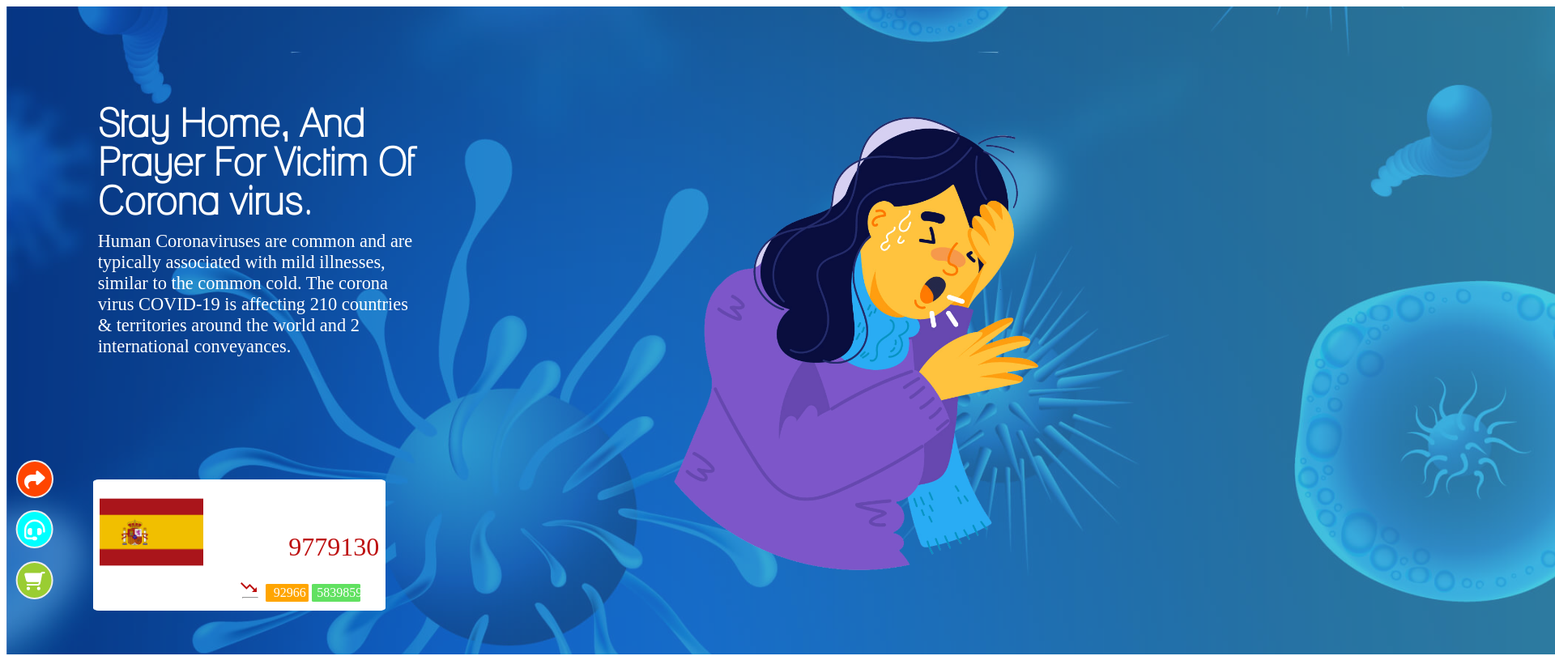
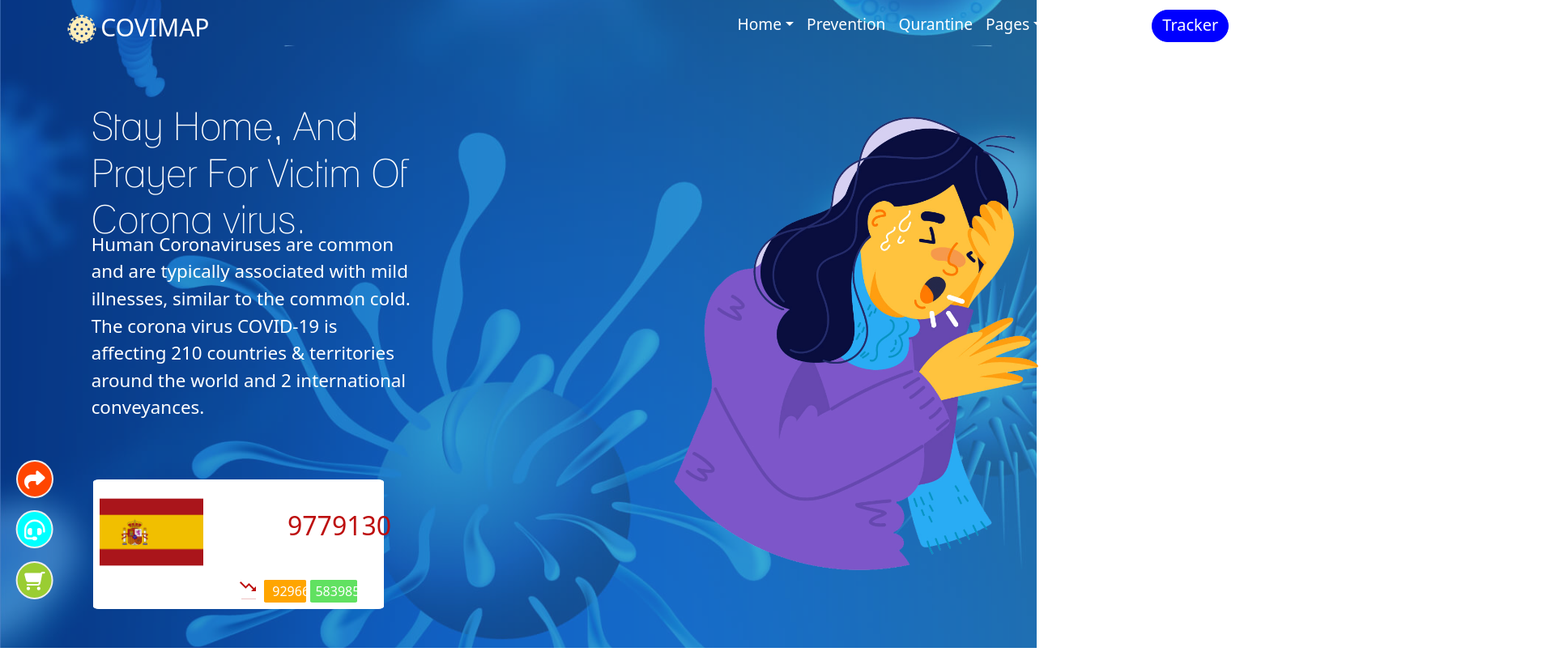
Before and after one commit to JessRm04/laresistenciacoviders, a React (Create React App) app: page / in a window 1280 px wide. Shown: the top 810 px of the page at 81% size, 1920 px wide, since content can reach past the window. Built offline with nearby package versions, Linux system fonts and the light colour scheme.

Commit message:
colocando navbar landing

```diff
--- a/package.json
+++ b/package.json
@@ -21,6 +21,7 @@
     "react-chartjs-2": "^5.2.0",
     "react-dom": "^18.2.0",
     "react-icons": "^4.7.1",
+    "react-router-dom": "^6.7.0",
     "react-scripts": "^5.0.1",
     "web-vitals": "^2.1.4"
   },
--- a/src/App.js
+++ b/src/App.js
@@ -1,6 +1,8 @@
 import './App.css';
 import React from 'react';
 import BannerUno from './components/BannerUno';
+import 'bootstrap/dist/css/bootstrap.min.css';
+
 
 
 
--- a/src/components/BannerUno.jsx
+++ b/src/components/BannerUno.jsx
@@ -8,20 +8,22 @@ import { faShare } from "@fortawesome/free-solid-svg-icons";
 import { faHeadset } from "@fortawesome/free-solid-svg-icons";
 import { faCartShopping } from "@fortawesome/free-solid-svg-icons";
 import "../components/Banner_uno.css";
+import NavbarLanding from "./NavbarLanding";
 
 export default function BannerUno() {
   return (
+
     <div
       className="fondo"
       style={{
         backgroundImage: `url(${fondo_banner_uno})`,
         backgroundRepeat: "no-repeat",
-        width: "4000px",
       }}
     >
+          <NavbarLanding />
       <div className="flag">
         <p className="textRed">9779130</p>
-        <TrendingDownOutlinedIcon className="arrowDos" />
+        <TrendingDownOutlinedIcon className="arrowDos"/>
         <hr className="line" />
         <img className="flagSpain" src={flag_spain} alt="bandera españa" />
         <div className="orange">
--- a/src/components/Banner_uno.css
+++ b/src/components/Banner_uno.css
@@ -87,13 +87,13 @@
 
 .orange {
     position: absolute;
-    top: 80%;
+    top: 78%;
     left: 59%;
     background-color: orange;
     border: 1px, solid, orange;
     border-radius: 5%;
     width: 4vw;
-    height: 2.5vh;
+    height: 3.5vh;
 }
 
 .textOrag {
@@ -104,13 +104,13 @@
 
 .green {
     position: absolute;
-    top: 80%;
+    top: 78%;
     left: 75%;
     background-color: rgb(97, 225, 97);
     border: 1px, solid, rgb(97, 225, 97);
     border-radius: 5%;
     width: 4.5vw;
-    height: 2.5vh;
+    height: 3.5vh;
 }
 
 .textGreen {
@@ -138,6 +138,6 @@
     width: 5%;
     position: absolute;
     left: 51%;
-    top: 85%;
+    top: 82%;
     color: rgb(189, 15, 15);
 }
--- /dev/null
+++ b/src/components/NavbarLanding.css
@@ -0,0 +1,58 @@
+
+.coronavirus {
+    filter: invert(0.9) sepia(1);
+    width: 3vw;
+    margin-top: 0;
+    margin-bottom: 10%;
+}
+
+.covimap {
+    color: white;
+    font-size: medium;
+    margin-top: 0;
+    margin-left: -15%;
+    font-size: 30px;
+}
+
+.home {
+    margin-left: 80%;
+}
+
+.buttontracker {
+    border-radius: 20px;
+    height: 40px;
+    width: 100px;
+    background-color: blue;
+    border-color: blue;
+    margin-top: 0.5%;
+}
+
+#home {
+    color: white;
+    font-size: larger;
+}
+
+#prevention {
+    color: white;
+    font-size: larger;
+}
+
+#qurantine {
+    color: white;
+    font-size: larger;
+}
+
+#pages {
+    color: white;
+    font-size: larger;
+}
+
+#about {
+    color: white;
+    font-size: larger;
+}
+
+#help {
+    color: white;
+    font-size: larger;
+}
--- /dev/null
+++ b/src/components/NavbarLanding.jsx
@@ -0,0 +1,75 @@
+import 'bootstrap/dist/css/bootstrap.min.css';
+import { Container, Nav, Navbar, NavDropdown, Button} from 'react-bootstrap'
+import { Link, Outlet } from 'react-router-dom';
+import coronavirus from '../assets/images/coronavirus.png'
+import '../components/NavbarLanding.css'
+
+function NavbarLanding() {
+  return (
+    <Navbar>
+      <Container>
+        <Navbar.Brand href="#"><img src={coronavirus} className="coronavirus" /></Navbar.Brand>
+        <Navbar.Toggle aria-controls="basic-navbar-nav" />
+        <Navbar.Collapse id="basic-navbar-nav">
+          <Nav className="me-auto">
+            <Nav.Link href="#"><h3 className='covimap'>COVIMAP</h3></Nav.Link>
+            <NavDropdown title="Home" className='home' id='home'>
+              <NavDropdown.Item href="#">Home One</NavDropdown.Item>
+              <NavDropdown.Item href="#">
+                Home Two
+              </NavDropdown.Item>
+              <NavDropdown.Item href="#">Home Three</NavDropdown.Item>
+              <NavDropdown.Item href="#">
+                Home Four
+              </NavDropdown.Item>
+              <NavDropdown.Item href="#">
+                Home Five
+              </NavDropdown.Item>
+              <NavDropdown.Item href="#">
+                Home Dark One
+              </NavDropdown.Item>
+              <NavDropdown.Item href="#">
+                Home Dark Two
+              </NavDropdown.Item>
+              <NavDropdown.Item href="#">
+                Home Dark Three
+              </NavDropdown.Item>
+              <NavDropdown.Item href="#">
+                Home Dark Four
+              </NavDropdown.Item>
+              <NavDropdown.Item href="#">
+                Home Dark Five
+              </NavDropdown.Item>
+              <NavDropdown.Item href="#">
+                Home Onepage
+              </NavDropdown.Item>
+              <NavDropdown.Item href="#">
+                Home Onepage Dark
+              </NavDropdown.Item>
+              <NavDropdown.Item href="#">
+                Tracker
+              </NavDropdown.Item>
+            </NavDropdown>
+            <Nav.Link href="#" id='prevention'>Prevention</Nav.Link>
+            <Nav.Link href="#" id='qurantine'>Qurantine</Nav.Link>
+            <NavDropdown title="Pages" id="pages">
+              <NavDropdown.Item href="#">Hand Wash</NavDropdown.Item>
+              <NavDropdown.Item href="#">
+                Social Distance
+              </NavDropdown.Item>
+              <NavDropdown.Item href="#">Blog</NavDropdown.Item>
+              <NavDropdown.Item href="#">
+                Blog Details
+              </NavDropdown.Item>
+            </NavDropdown>
+            <Nav.Link href="#" id='about'>About</Nav.Link>
+            <Nav.Link href="#" id='help'>Help</Nav.Link>
+            <Button href="#" className='buttontracker'><h5>Tracker</h5></Button>
+          </Nav>
+        </Navbar.Collapse>
+      </Container>
+    </Navbar>
+  );
+}
+
+export default NavbarLanding;
```
Also changed, not shown: src/assets/images/coronavirus.png (added), 1 other file (tests, documents, lock files or other folders).
